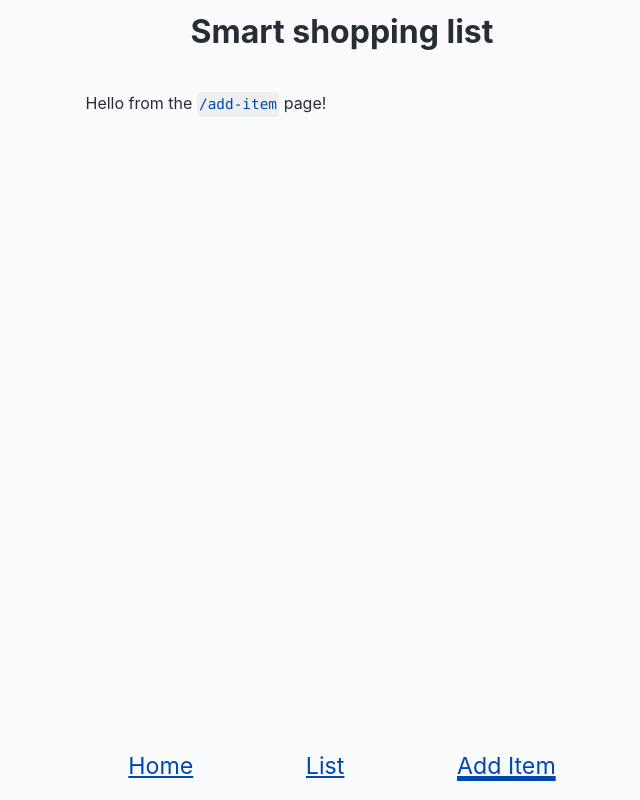
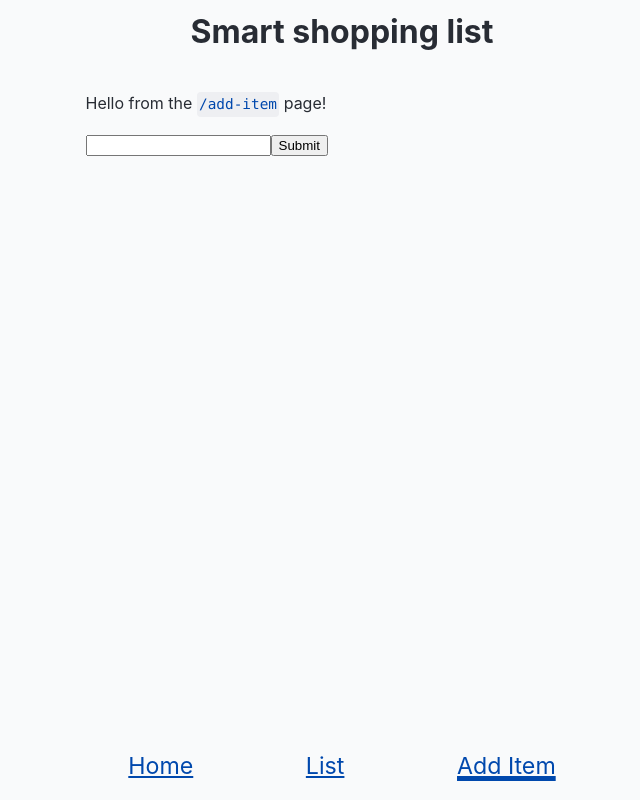
Before and after one commit to the-collab-lab/tcl-60-smart-shopping-list, a React (Vite) app: page /add-item in a window 1280 px wide. Shown: the whole page, without its empty margins (298-938 px from the left). Built offline with nearby package versions, Linux system fonts and the light colour scheme; no server answers; the database is empty.

Commit message:
Add form and form handle functions

```diff
--- a/src/views/AddItem.jsx
+++ b/src/views/AddItem.jsx
@@ -1,10 +1,31 @@
+import React from 'react';
+
 export function AddItem() {
+	const [formData, setFormData] = React.useState({
+		itemName: '',
+		daysUntilNextPurchase: '',
+	});
+
+	function handleChange(event) {
+		event.preventDefault();
+
+		console.log('Something changed');
+	}
 	return (
 		<>
 			<p>
 				Hello from the <code>/add-item</code> page!
 			</p>
-			{/* Add form here */}
+			<form>
+				<input
+					type="text"
+					onChange={handleChange}
+					name="itemName"
+					value={formData.itemName}
+				/>
+
+				<button>Submit</button>
+			</form>
 		</>
 	);
 }
```
